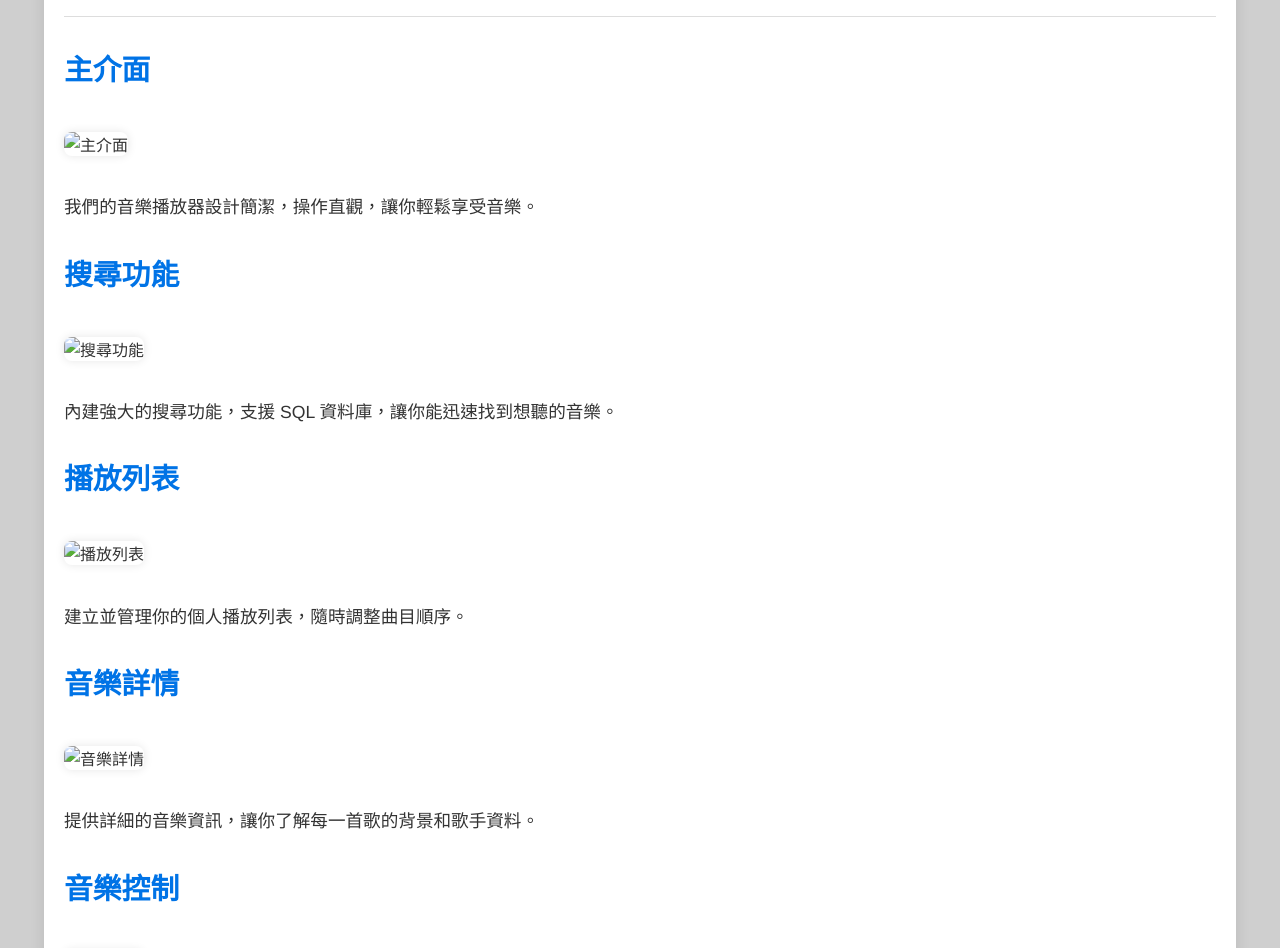
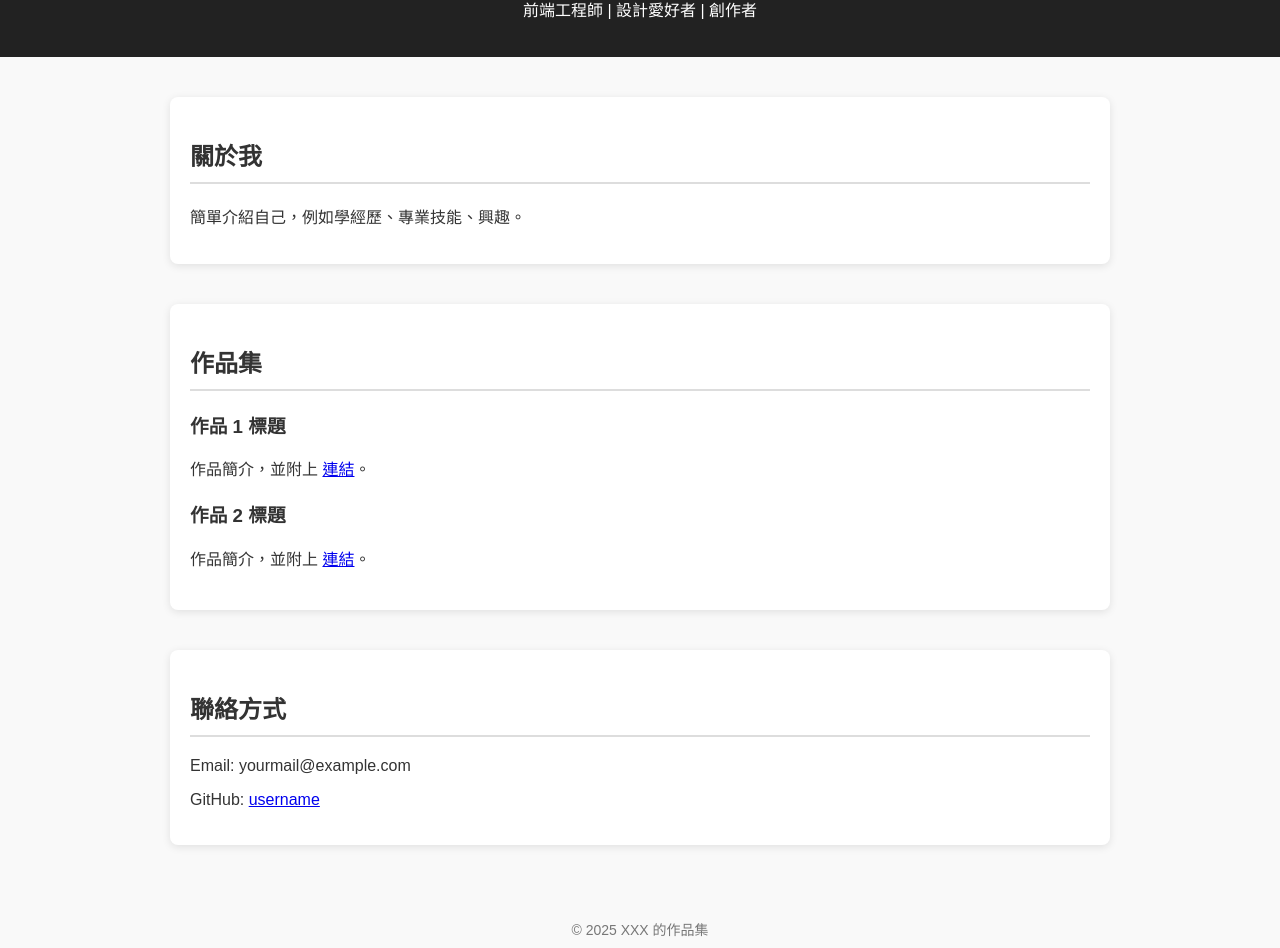
Before and after one commit to evekai4250/evekai4250.github.io, a plain HTML site: page index.html in a window 1280 px wide. Shown: the part 112-1060 px from the top of the page. Drawn offline with Linux system fonts and the light colour scheme.

Commit message:
refactor: adjust project homepage structure
- rename original index.html to music_app.html
- add new index.html as homepage

```diff
--- a/index.html
+++ b/index.html
@@ -3,102 +3,74 @@
 <head>
   <meta charset="UTF-8">
   <meta name="viewport" content="width=device-width, initial-scale=1.0">
-    <title>網頁音樂播放器介紹</title>
+  <title>我的作品集</title>
   <style>
     body {
-            font-family: 'Helvetica Neue', Arial, sans-serif;
-            background-color: #cfcfcf;
+      font-family: Arial, sans-serif;
       margin: 0;
-            padding: 0;
+      background: #f9f9f9;
       color: #333;
     }
-        .container {
-            width: 90%;
-            max-width: 1200px;
-            margin: 30px auto;
-            background: #fff;
+    header {
+      background: #222;
+      color: white;
       padding: 20px;
-            border-radius: 12px;
-            box-shadow: 0 0 15px rgba(0, 0, 0, 0.1);
+      text-align: center;
     }
-        .header, .section {
-            margin-bottom: 30px;
+    section {
+      max-width: 900px;
+      margin: 40px auto;
+      padding: 20px;
+      background: white;
+      border-radius: 8px;
+      box-shadow: 0 2px 8px rgba(0,0,0,0.1);
     }
-        .header {
+    h2 {
+      border-bottom: 2px solid #ddd;
+      padding-bottom: 10px;
+    }
+    .project {
+      margin-bottom: 20px;
+    }
+    footer {
       text-align: center;
-            padding-bottom: 20px;
-            border-bottom: 1px solid #ddd;
-        }
-        .header h1 {
-            margin: 0;
-            font-size: 2.5em;
-            color: #0073e6;
-        }
-        .section h2 {
-            font-size: 1.8em;
-            color: #0073e6;
-            margin-top: 0;
-        }
-        .section img {
-            width: 100%;
-            height: auto;
-            border-radius: 8px;
-            margin: 20px 0;
-            box-shadow: 0 0 10px rgba(0, 0, 0, 0.1);
-        }
-        .section p {
-            font-size: 1.1em;
-            line-height: 1.6;
-            text-align: justify;
-        }
-        @media (max-width: 768px) {
-            .section img {
-                width: 100%;
-            }
-            .header h1 {
-                font-size: 2em;
-            }
-            .section h2 {
-                font-size: 1.5em;
-            }
+      padding: 20px;
+      font-size: 14px;
+      color: #777;
     }
   </style>
 </head>
 <body>
-    <div class="container">
-        <div class="header">
-            <h1>音樂播放器</h1>
+  <header>
+    <h1>你好，我是 XXX</h1>
+    <p>前端工程師 | 設計愛好者 | 創作者</p>
+  </header>
+
+  <section>
+    <h2>關於我</h2>
+    <p>簡單介紹自己，例如學經歷、專業技能、興趣。</p>
+  </section>
+
+  <section>
+    <h2>作品集</h2>
+    <div class="project">
+      <h3>作品 1 標題</h3>
+      <p>作品簡介，並附上 <a href="#">連結</a>。</p>
     </div>
+    <div class="project">
+      <h3>作品 2 標題</h3>
+      <p>作品簡介，並附上 <a href="./music_app.html">連結</a>。</p>
+    </div>
+  </section>
 
-        <div class="section">
-            <h2>主介面</h2>
-            <img src="link_to_image1" alt="主介面">
-            <p>我們的音樂播放器設計簡潔，操作直觀，讓你輕鬆享受音樂。</p>
-        </div>
+  <section>
+    <h2>聯絡方式</h2>
+    <p>Email: yourmail@example.com</p>
+    <p>GitHub: <a href="https://github.com/username" target="_blank">username</a></p>
+  </section>
 
-        <div class="section">
-            <h2>搜尋功能</h2>
-            <img src="link_to_image2" alt="搜尋功能">
-            <p>內建強大的搜尋功能，支援 SQL 資料庫，讓你能迅速找到想聽的音樂。</p>
-        </div>
-
-        <div class="section">
-            <h2>播放列表</h2>
-            <img src="link_to_image3" alt="播放列表">
-            <p>建立並管理你的個人播放列表，隨時調整曲目順序。</p>
-        </div>
-
-        <div class="section">
-            <h2>音樂詳情</h2>
-            <img src="link_to_image4" alt="音樂詳情">
-            <p>提供詳細的音樂資訊，讓你了解每一首歌的背景和歌手資料。</p>
-        </div>
-
-        <div class="section">
-            <h2>音樂控制</h2>
-            <img src="link_to_image5" alt="音樂控制">
-            <p>便捷的音樂控制選項，讓你隨心所欲地播放、暫停、跳過或重播。</p>
-        </div>
-    </div>
+  <footer>
+    <p>© 2025 XXX 的作品集</p>
+  </footer>
 </body>
 </html>
```
Also changed, not shown: music_app.html (added, +104 -0 lines). Lines whose indentation alone changed are shown as unchanged.
